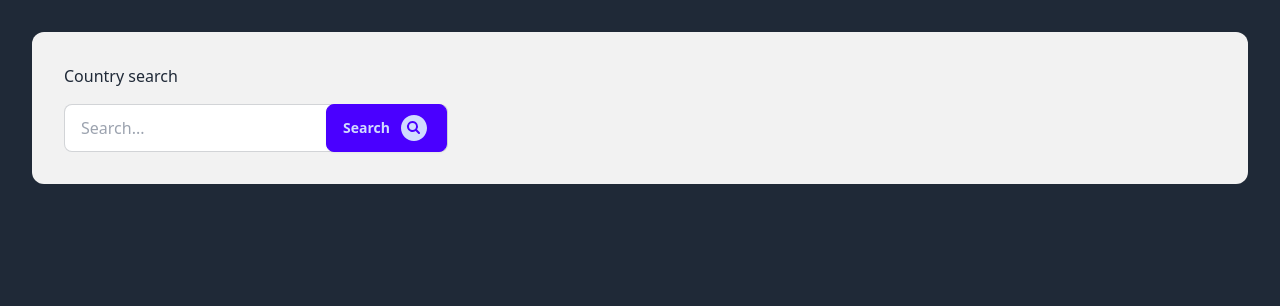
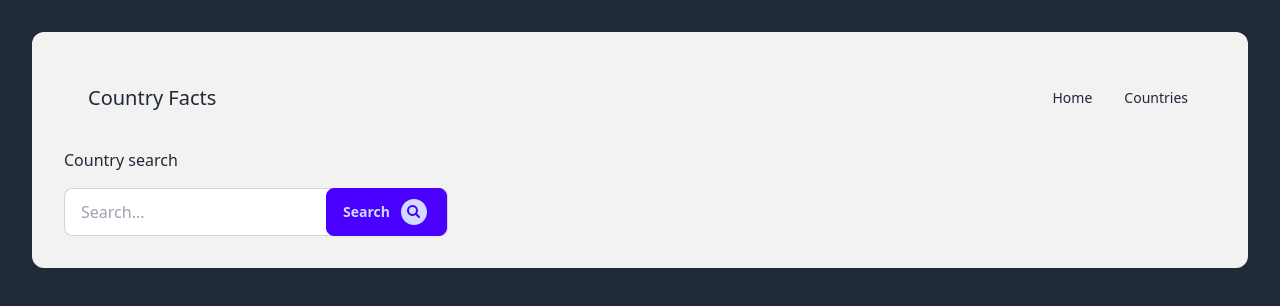
Before and after one commit to daniel-collings/country-facts, a React (Vite) app: page /#/ in a window 1280 px wide. Shown: the top 306 px of the page. Built offline with nearby package versions, Linux system fonts and the light colour scheme.

Commit message:
Add LayoutWithNav.tsx to countries routes

```diff
--- /dev/null
+++ b/src/layouts/LayoutWithNav.tsx
@@ -0,0 +1,30 @@
+import { Link } from 'react-router-dom'
+
+export default function LayoutWithNav({
+  children
+}: {
+  children: React.ReactNode
+}) {
+  return (
+    <div className="space-y-4">
+      <div className="navbar bg-base-200 rounded-xl">
+        <div className="flex-1 px-4">
+          <Link to="/" className="text-xl">
+            Country Facts
+          </Link>
+        </div>
+        <div className="flex-none">
+          <ul className="menu menu-horizontal px-1">
+            <li>
+              <Link to="/">Home</Link>
+            </li>
+            <li>
+              <Link to="/countries">Countries</Link>
+            </li>
+          </ul>
+        </div>
+      </div>
+      {children}
+    </div>
+  )
+}
--- a/src/routes/countries.tsx
+++ b/src/routes/countries.tsx
@@ -2,21 +2,34 @@ import { IRoute } from '@/routes/types.ts'
 import Home from '@/pages/Home.tsx'
 import Countries from '@/pages/Countries.tsx'
 import CountryDetail from '@/pages/CountryDetail.tsx'
+import LayoutWithNav from '@/layouts/LayoutWithNav.tsx'
 
 const countries: IRoute[] = [
   {
     label: 'Home',
     path: '/',
-    element: <Home />
+    element: (
+      <LayoutWithNav>
+        <Home />
+      </LayoutWithNav>
+    )
   },
   {
     label: 'Countries',
     path: '/countries',
-    element: <Countries />
+    element: (
+      <LayoutWithNav>
+        <Countries />
+      </LayoutWithNav>
+    )
   },
   {
     path: '/countries/:countryId',
-    element: <CountryDetail />
+    element: (
+      <LayoutWithNav>
+        <CountryDetail />
+      </LayoutWithNav>
+    )
   }
 ]
 
```
